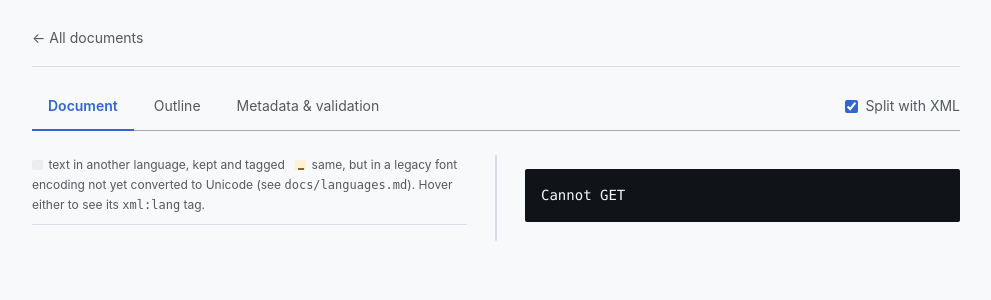
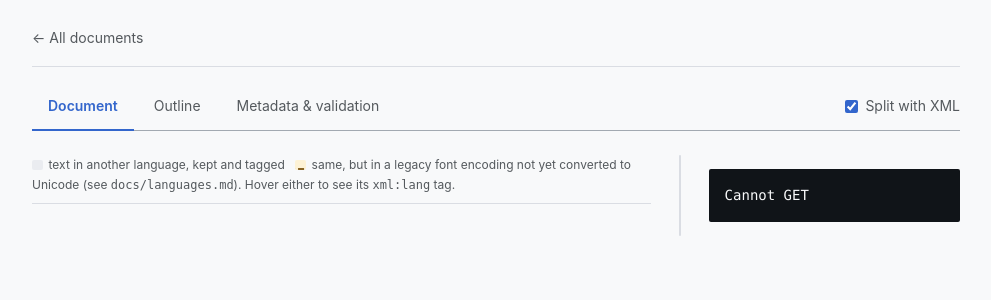
Before and after one commit to RihaanBH-1810/NyayaBandhu, a FastAPI app: template webui/templates/view.html in a window 1280 px wide. Shown: the part 67-367 px from the top of the page, without its empty margins (144-1135 px from the left). Run offline with FastAPI, Linux system fonts and the light colour scheme; the template is opened without the code that fills it, so the values that code supplies are empty.

Commit message:
improve mid section size

```diff
--- a/webui/static/style.css
+++ b/webui/static/style.css
@@ -216,7 +216,7 @@
    lines scroll inside their own column instead of the grid track growing
    to fit them (the usual cause of a lopsided, undraggable-looking split). */
 #viewer-panels.split-mode {
-  display: grid; grid-template-columns: 1fr 10px 1fr; align-items: start;
+  display: grid; grid-template-columns: 7fr 10px 3fr; align-items: start;
 }
 #viewer-panels.split-mode > .tab-panel { min-width: 0; }
 #viewer-panels.split-mode > .tab-panel[data-active="true"]:not(#tab-raw) { padding-right: var(--spacing-150); }
```
Also changed, not shown: out/base_act/eng/BBMP-eng.xml.
